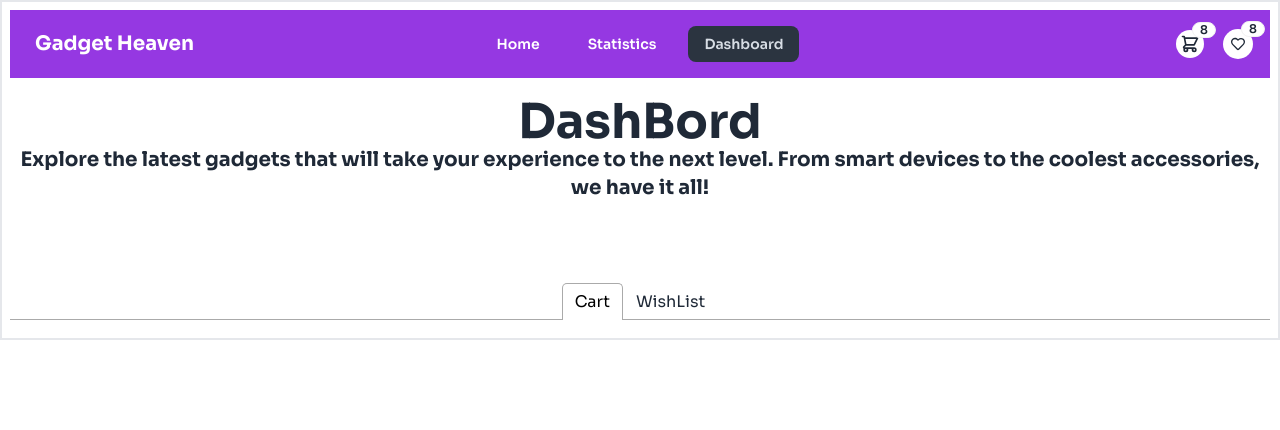
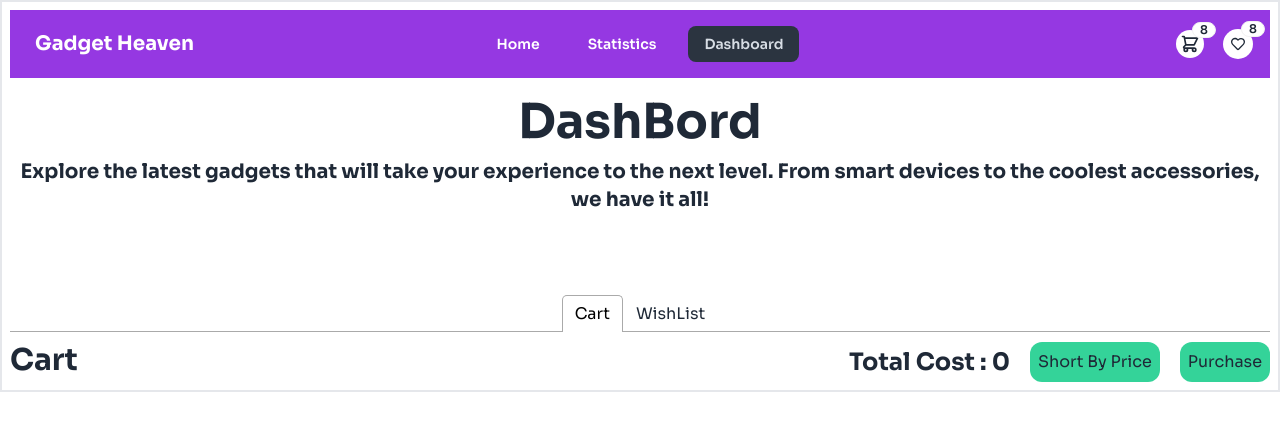
Before and after one commit to nabishafin/gadget-heaven, a React (Vite) app: page /dashboard in a window 1280 px wide. Shown: the top 430 px of the page. Built offline with nearby package versions, Linux system fonts and the light colour scheme.

Commit message:
cart showed

```diff
--- a/package.json
+++ b/package.json
@@ -14,7 +14,8 @@
     "react-dom": "^18.3.1",
     "react-icons": "^5.3.0",
     "react-router-dom": "^6.27.0",
-    "react-tabs": "^6.0.2"
+    "react-tabs": "^6.0.2",
+    "react-toastify": "^10.0.6"
   },
   "devDependencies": {
     "@eslint/js": "^9.13.0",
--- a/src/components/DetilsOfProducts.jsx
+++ b/src/components/DetilsOfProducts.jsx
@@ -2,6 +2,13 @@ import React from 'react';
 import { useLoaderData, useParams } from 'react-router-dom';
 import { FaNs8, FaRegHeart } from "react-icons/fa";
 import { addToStoreCartList } from '../utility/addToDb';
+import { toast, ToastContainer } from 'react-toastify';
+
+import 'react-toastify/dist/ReactToastify.css';
+
+
+
+
 const DetilsOfProducts = () => {
 
     const { productsId } = useParams()
@@ -48,13 +55,18 @@ const DetilsOfProducts = () => {
                             {data.rating}
                         </p>
                         <div className='flex gap-10 mt-5 items-center'>
-                            <button onClick={() => { handleAddCart(data.product_id) }} className='btn'>Add to Cart</button>
+                            <button onClick={() => {
+                                handleAddCart(data.product_id)
+
+                            }} className='btn'>Add to Cart</button>
+
 
                             <button className='bg-white rounded-full btn p-2'><FaRegHeart className="text-2xl" /></button>
                         </div>
                     </div>
                 </div>
             </div>
+            <ToastContainer />
         </div >
     );
 };
--- a/src/components/Header.jsx
+++ b/src/components/Header.jsx
@@ -4,7 +4,7 @@ const Header = ({ tittle, subtittle }) => {
     return (
         <div className='mb-20'>
             <h1 className='text-3xl md:text-5xl text-center font-bold '>{tittle}</h1>
-            <p className='text-lg md:text-xl text-center font-bold'>{subtittle}</p>
+            <p className='text-lg md:text-xl text-center font-bold mt-3'>{subtittle}</p>
         </div>
     );
 };
--- a/src/components/ProductCart.jsx
+++ b/src/components/ProductCart.jsx
@@ -6,22 +6,23 @@ const ProductCart = ({ item }) => {
     return (
         <div>
             <div className='border-2 flex justify-between items-center p-3 rounded mt-2'>
-                <div className='flex items-center gap-4'>
-                    <div className="avatar">
-                        <div className="  w-24 ring ring-offset-2">
-                            <img src={item.product_image} />
-                        </div>
+                <div className='flex  gap-4'>
+                    <div className="w-24 ring ring-offset-2 flex justify-center items-center">
+                        <img src={item.product_image} />
                     </div>
-                    <div>
-                        <h2 className='text-2xl font-semibold'>{item.product_title}</h2>
-                        <h3>{item.description}</h3>
+
+                    <div className=' flex-col lg:flex items-start '>
+                        <h2 className='text-2xl font-semibold '>{item.product_title}</h2>
+                        <h3 className='flex ' >{item.description}</h3>
+                        <h3 className=''>Price : ${item.price}</h3>
                     </div>
+
                 </div>
                 <div >
                     <button className='text-3xl btn'><MdDeleteForever /></button>
                 </div>
             </div>
-        </div>
+        </div >
     );
 };
 
--- a/src/pages/Dashboard.jsx
+++ b/src/pages/Dashboard.jsx
@@ -39,6 +39,14 @@ const Dashboard = () => {
                     </TabList>
 
                     <TabPanel>
+                        <div className='flex justify-between'>
+                            <h1 className='text-2xl lg:text-3xl font-bold'>Cart </h1>
+                            <div className='flex gap-5 items-center'>
+                                <p className='text-xl lg:text-2xl font-bold hidden md:block'>  Total Cost : {0}</p>
+                                <button className='bg-emerald-400 p-2 rounded-xl hover:bg-emerald-700 '>Short By Price</button>
+                                <button className='bg-emerald-400 p-2 rounded-xl hover:bg-emerald-700 '>Purchase</button>
+                            </div>
+                        </div>
                         {
                             cartProducts.map(p => <ProductCart
                                 item={p}
--- a/src/utility/addToDb.js
+++ b/src/utility/addToDb.js
@@ -1,4 +1,5 @@
 import { json } from "react-router-dom"
+import { toast } from "react-toastify"
 
 const getStoredCartList = () => {
     const storedListstr = localStorage.getItem('cart-list')
@@ -22,6 +23,7 @@ const addToStoreCartList = (id) => {
         storedList.push(id)
         const storedListstr = JSON.stringify(storedList)
         localStorage.setItem('cart-list', storedListstr)
+        toast("Item Added")
     }
 }
 
```
Also changed, not shown: 1 other file (tests, documents, lock files or other folders).
